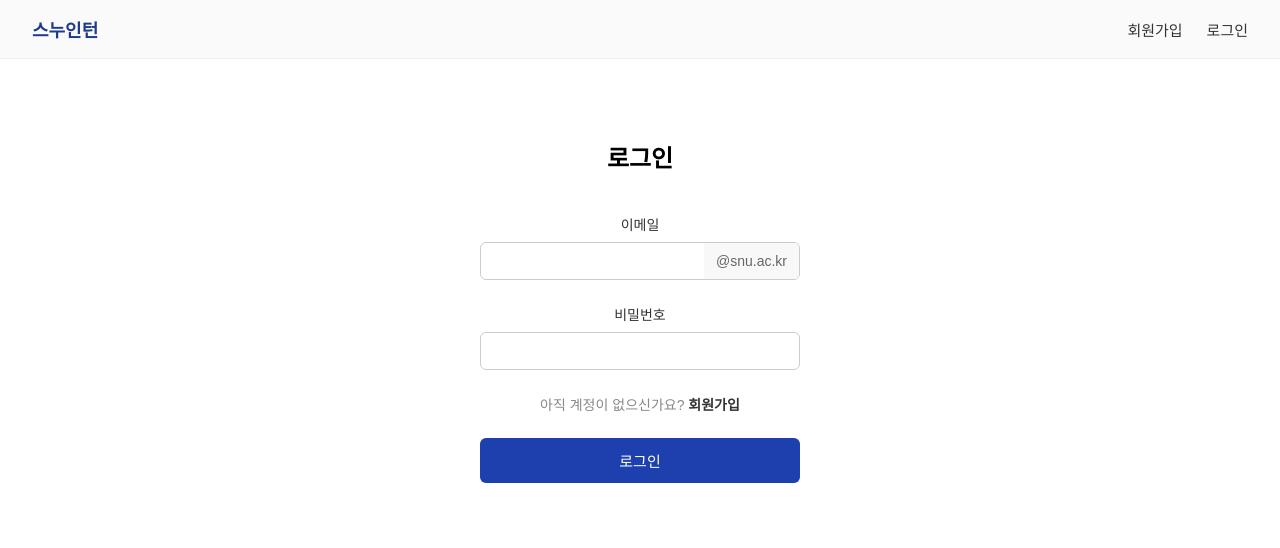
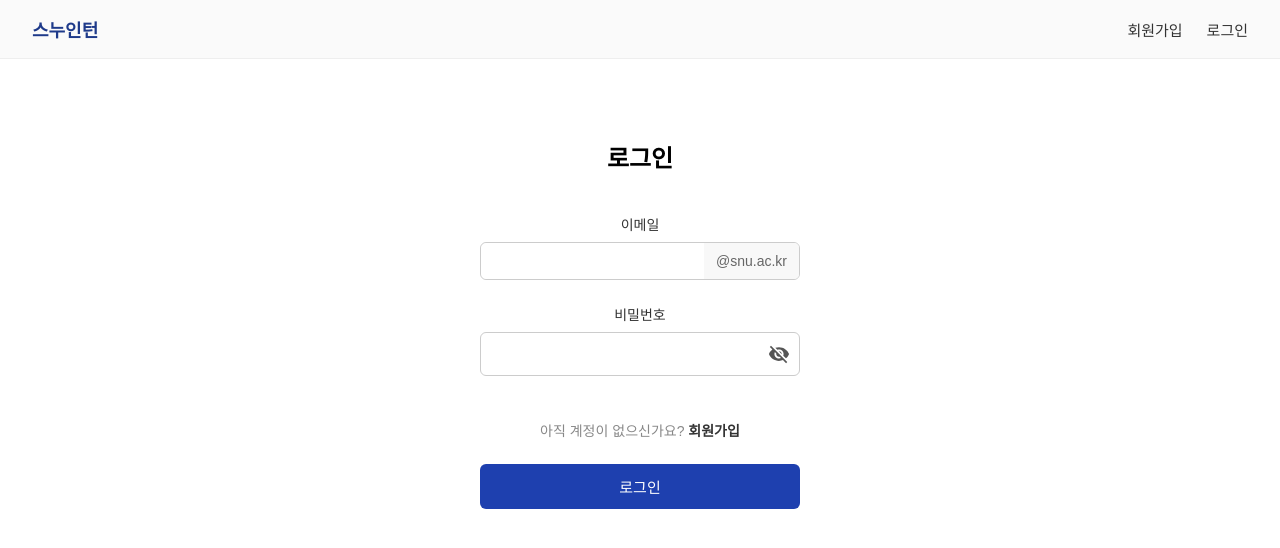
Before and after one commit to luciok1203/team-1a, a React (Vite) app: page /login in a window 1280 px wide. Shown: the top 548 px of the page. Built offline with nearby package versions, Linux system fonts and the light colour scheme.

Commit message:
비밀번호 눈 아이콘 기능 LoginPage에도 추가 (#17)
Co-authored-by: luciok1203 <luciokim123@gmail.com>

```diff
--- a/src/LoginPage.tsx
+++ b/src/LoginPage.tsx
@@ -4,6 +4,7 @@ import axios, { AxiosError } from 'axios';
 import React, { useState } from 'react';
 import { Link, useNavigate } from 'react-router-dom';
 import { useAuth } from './AuthContext';
+import PasswordInput from './PasswordInput';
 import './LoginPage.css';
 
 const API_BASE = 'https://api-internhasha.wafflestudio.com';
@@ -73,16 +74,12 @@ const LoginPage = () => {
             </div>
           </label>
 
-          <label>
-            비밀번호
-            <input
-              type="password"
-              name="password"
-              value={formData.password}
-              onChange={handleChange}
-              required
-            />
-          </label>
+          <PasswordInput
+            label="비밀번호"
+            name="password"
+            value={formData.password}
+            onChange={handleChange}
+          />
 
           <div className="signup-link">
             아직 계정이 없으신가요?{' '}
```
